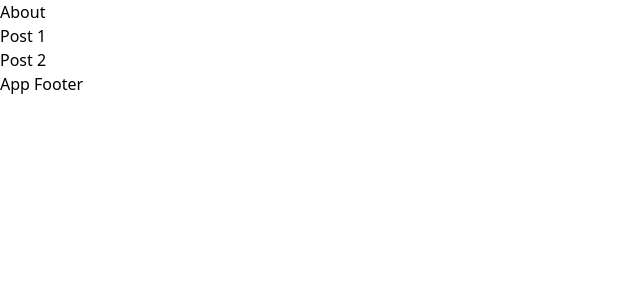
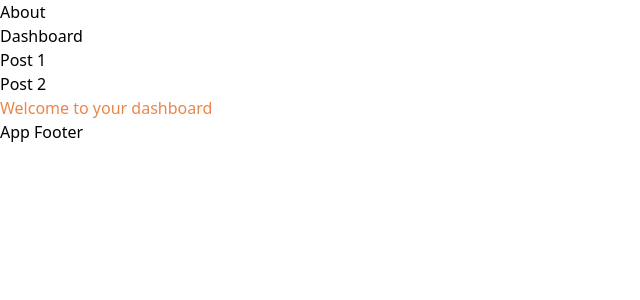
Before and after one commit to hyoilll/basic_nuxt, a Nuxt app: page /dashboard in a window 1280 px wide. Shown: the top 300 px of the page, without its empty margins (0-640 px from the left). Built offline with nearby package versions, Linux system fonts and the light colour scheme; no server answers.

Commit message:
route middleware (ルートにアクセスする時に呼ばれるミドルウェア)

```diff
--- a/components/AppHeader.vue
+++ b/components/AppHeader.vue
@@ -6,11 +6,15 @@
           <NuxtLink to="/about">About</NuxtLink>
         </li>
         <li>
+          <NuxtLink to="/dashboard">Dashboard</NuxtLink>
+        </li>
+        <li>
           <NuxtLink to="/posts/1">Post 1</NuxtLink>
         </li>
         <li>
           <NuxtLink to="/posts/2">Post 2</NuxtLink>
-      </li>
-    </ul>
-  </nav>
-</header></template>
+        </li>
+      </ul>
+    </nav>
+  </header>
+</template>
--- /dev/null
+++ b/pages/dashboard.vue
@@ -0,0 +1,10 @@
+<template>
+  <h1>Welcome to your dashboard</h1>
+</template>
+
+<script setup lang="ts">
+// auth　middlewareを指定することによって、dashboardコンポーネントにアクセス（ルート変更時）に自動的にmiddleware/auth.tsのdefineNuxtRouteMiddleware()が呼ばれる。
+definePageMeta({
+  middleware: 'auth'
+})
+</script>
```
Also changed, not shown: middleware/auth.ts (added, +9 -0 lines).
